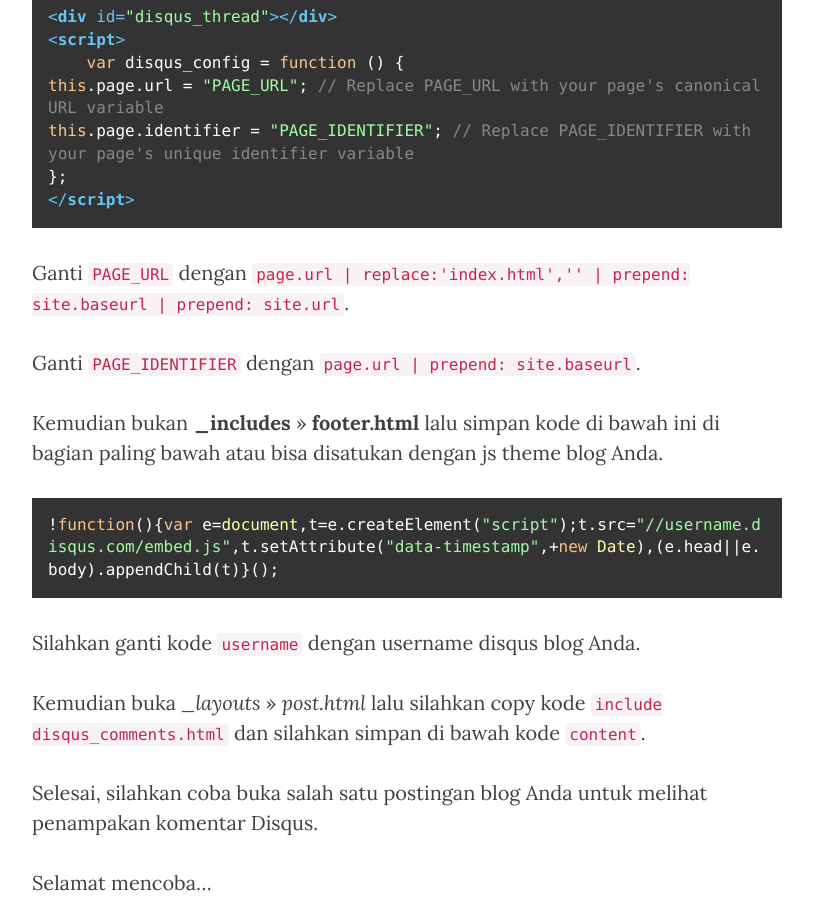
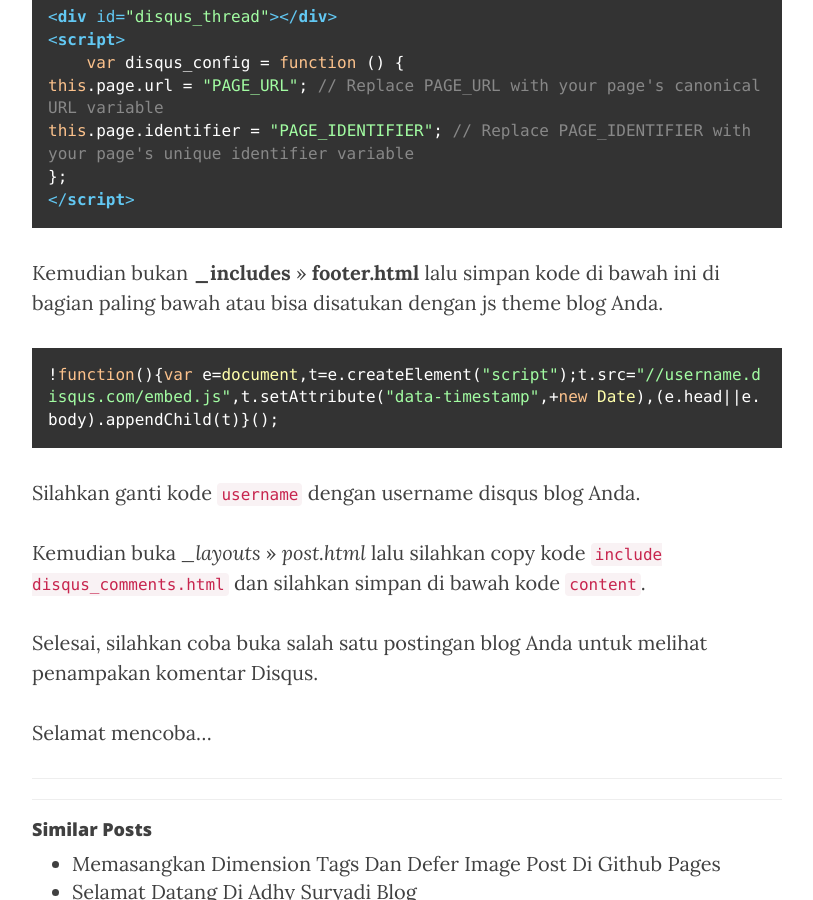
Before and after one commit to KompiAjaib/kompiajaib.github.io, a Jekyll site: the page built from _posts/2016-06-01-memasang-komentar-disqus-pada-github-pages.markdown, in a window 1280 px wide and 900 px high, scrolled down 1172 px. Shown: the whole window, without its empty margins (233-1046 px from the left). Built offline with Jekyll 4.4.1, drawn with Linux system fonts in a browser that asks for light colours; nearby versions of some CDN libraries; comment, search, counter and statistics services are not loaded.

Commit message:
Update 2016-06-01-memasang-komentar-disqus-pada-github-pages.markdown

````diff
--- a/_posts/2016-06-01-memasang-komentar-disqus-pada-github-pages.markdown
+++ b/_posts/2016-06-01-memasang-komentar-disqus-pada-github-pages.markdown
@@ -29,9 +29,6 @@ this.page.identifier = "PAGE_IDENTIFIER"; // Replace PAGE_IDENTIFIER with your p
 };
 </script>
 ```
-Ganti `PAGE_URL` dengan `page.url | replace:'index.html','' | prepend: site.baseurl | prepend: site.url`.
-
-Ganti `PAGE_IDENTIFIER` dengan `page.url | prepend: site.baseurl`.
 
 Kemudian bukan **_includes** >> **footer.html** lalu simpan kode di bawah ini di bagian paling bawah atau bisa disatukan dengan js theme blog Anda.
 
````
